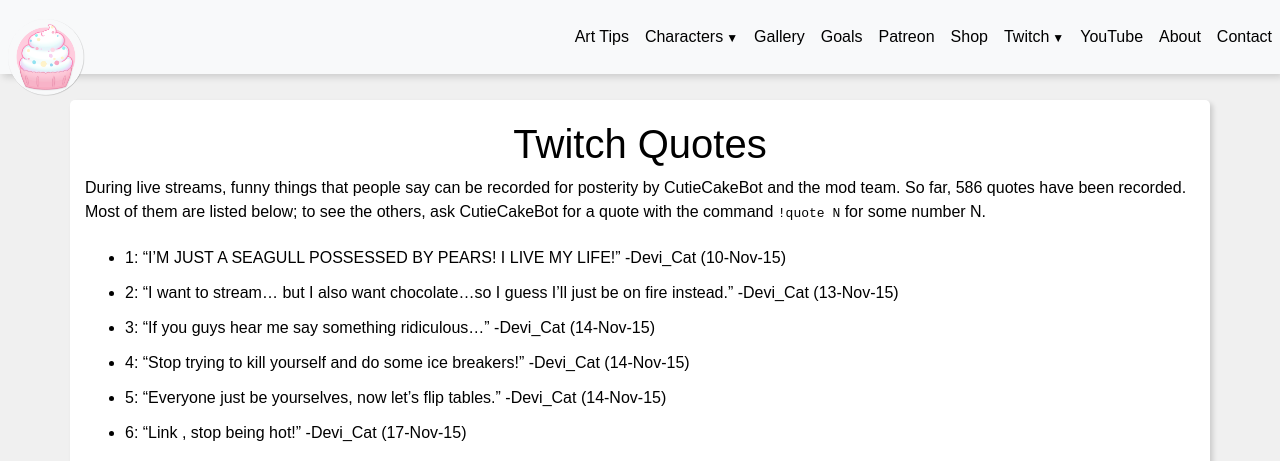
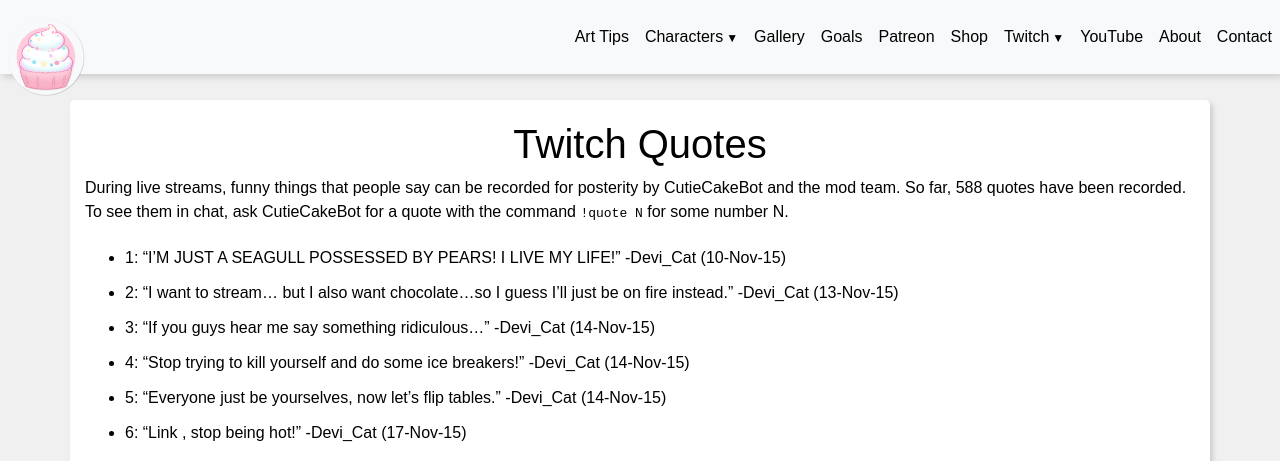
Before and after one commit to DeviCatOutlet/devicatoutlet.github.io, a Jekyll site: the page built from quotes.md, in a window 1280 px wide and 900 px high, cut to the strip 0-461 px from the top of the window. Built offline with Jekyll 4.4.1, drawn with Linux system fonts in a browser that asks for light colours; our own code applies the rules of GitHub Pages for plain Markdown files; some of the changed text lies outside the part shown.

Commit message:
Add today's quotes and tweak the format

```diff
--- a/quotes.md
+++ b/quotes.md
@@ -5,9 +5,9 @@
 <style>img {display: inline-block;} li {line-height: 35px;}</style>
 
 During live streams, funny things that people say can be recorded for posterity
-by CutieCakeBot and the mod team. So far, 586 quotes have been recorded. Most of
-them are listed below; to see the others, ask CutieCakeBot for a quote with the
-command `!quote N` for some number N.
+by CutieCakeBot and the mod team. So far, 588 quotes have been recorded. To see
+them in chat, ask CutieCakeBot for a quote with the command `!quote N` for some
+number N.
 
 
 * 1: "I'M JUST A SEAGULL POSSESSED BY PEARS! I LIVE MY LIFE!" -Devi_Cat (10-Nov-15)
@@ -596,5 +596,7 @@
 * 584: "Mistakes might have been made oh no we're good it's okay" -DeviCat (10-Feb-19)
 * 585: "This week is dedicated to the booty ![devicatBUTT](https://static-cdn.jtvnw.net/emoticons/v1/1857257/1.0 "devicatBUTT") ." -DeviCat (10-Feb-19)
 * 586: "I had to put my name on the butt." -DeviCat (10-Feb-19)
+* 587: "More distinct blushes without making the character look sunburned." -DeviCat (13-Feb-19)
+* 588: "Where am I even at, any more? I don't know! Just hypu everywhere!" -DeviCat (13-Feb-19)
 
-This list is missing 0 quotes, plus any that have been recently added.
+There may be quotes newer than these that have yet to be collected.
```
